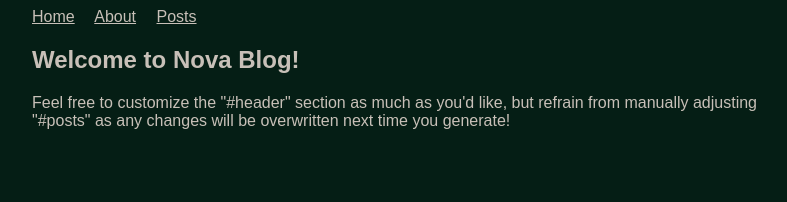
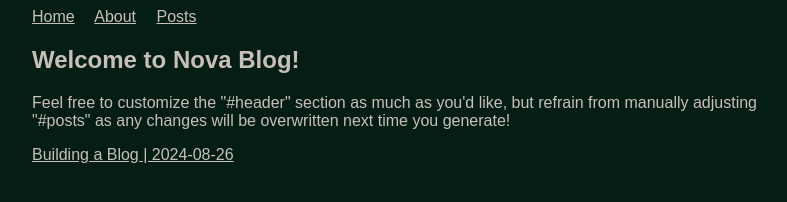
Before and after one commit to madaley1/madaley1.github.io, a website: page index.html in a window 1280 px wide. Shown: the whole page, without its empty margins (233-1020 px from the left). Drawn offline with Linux system fonts and the light colour scheme.

Commit message:
auto-generated files

```diff
--- a/index.html
+++ b/index.html
@@ -19,7 +19,11 @@
         <h1>Welcome to Nova Blog!</h1>
         <p>Feel free to customize the "#header" section as much as you'd like, but refrain from manually adjusting "#posts" as any changes will be overwritten next time you generate!</p>
       </section>
-      <section id="posts"></section>
+
+      <div class="postLink">
+        <a href="/posts/2024-08-26/Building a Blog.html">Building a Blog | 2024-08-26</a>
+      </div>
+
     </main>
   </body>
 </html>
```
